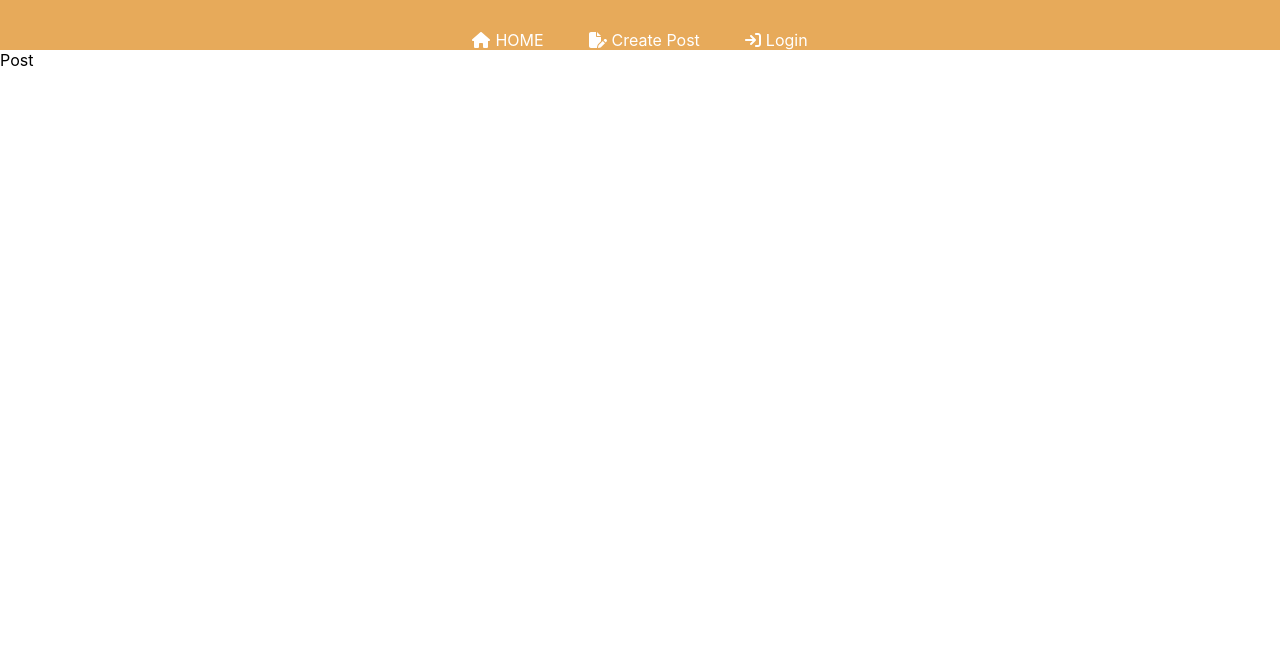
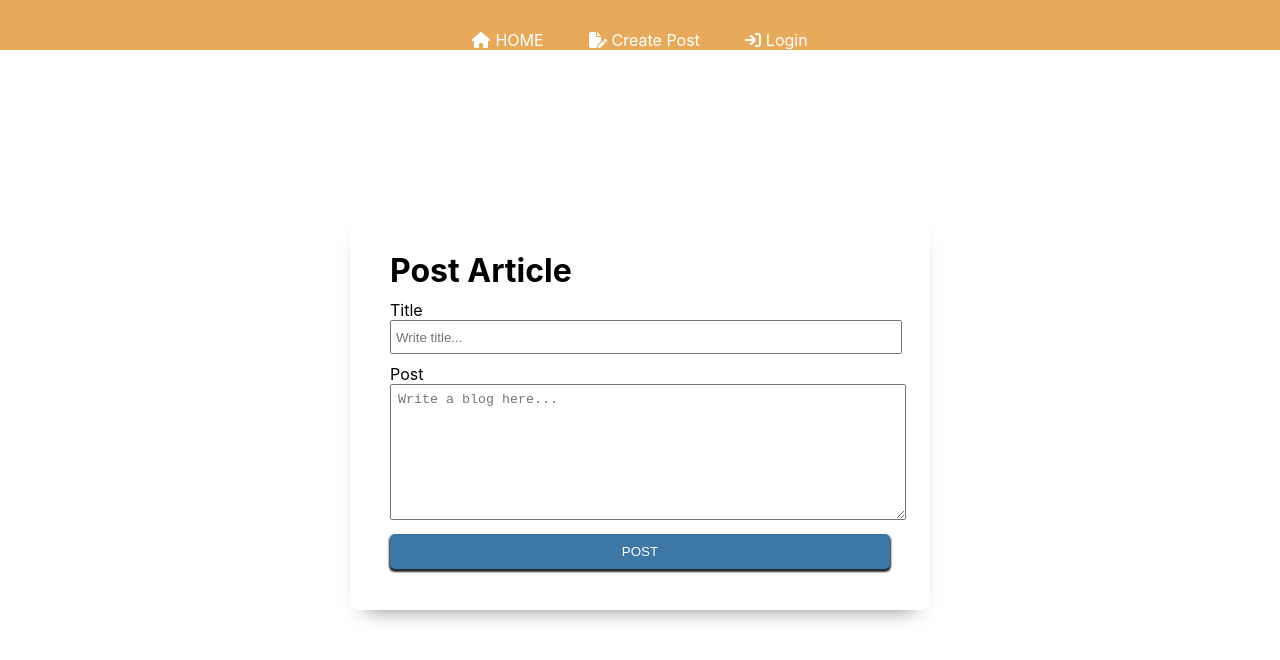
Before and after one commit to Chimoha31/Code_Camp_H, a React (Create React App) app in the folder 04blog_firebase/: page /createPost in a window 1280 px wide. Shown: the top 660 px of the page. Built offline with nearby package versions, Linux system fonts and the light colour scheme; no server answers.

Commit message:
Styling post

```diff
--- /dev/null
+++ b/04blog_firebase/src/components/post/CreatePost.css
@@ -0,0 +1,53 @@
+.createPostPage {
+  display: flex;
+  align-items: center;
+  justify-content: center;
+  height: 90vh;
+}
+
+.postContainer {
+  background-color: white;
+  border-radius: 10px;
+  display: flex;
+  flex-direction: column;
+  justify-content: center;
+  gap: 10px;
+  height: 400px;
+  width: 500px;
+  padding: 0 40px;
+  box-shadow: 0px 13px 21px -16px #616161;
+}
+
+.postContainer h1 {
+  margin: 0;
+}
+
+.postContainer input {
+  width: 100%;
+  height: 30px;
+  outline: none;
+  padding: 0px 4px;
+}
+
+.postContainer textarea {
+  width: 100%;
+  height: 120px;
+  outline: none;
+  padding: 7px;
+}
+
+.postButton {
+  padding: 10px 0;
+  background-color: #3d77a5;
+  border: none;
+  box-shadow: 0px 2px 2px 1px #262525;
+  color: white;
+  border-radius: 5px;
+  cursor: pointer;
+  transition: all 0.3s;
+}
+
+.postButton:hover {
+  transform: translateY(5px);
+  box-shadow: none;
+}
--- a/04blog_firebase/src/components/post/CreatePost.jsx
+++ b/04blog_firebase/src/components/post/CreatePost.jsx
@@ -1,11 +1,43 @@
-import React from 'react'
+import React, { useState } from "react";
+import "./CreatePost.css";
+
 
 const CreatePost = () => {
+  const [title, setTitle] = useState("");
+  const [postText, setPostText] = useState("");
+
+  const handlePost = () => {
+    console.log(title);
+    console.log(postText);
+  };
+
   return (
-    <div>
-      Post
+    <div className="createPostPage">
+      <div className="postContainer">
+        <h1>Post Article</h1>
+        <div className="inputPost">
+          <div>Title</div>
+          <input
+            type="text"
+            placeholder="Write title..."
+            value={title}
+            onChange={(e) => setTitle(e.target.value)}
+          />
+        </div>
+        <div className="inputPost">
+          <div>Post</div>
+          <textarea
+            placeholder="Write a blog here..."
+            value={postText}
+            onChange={(e) => setPostText(e.target.value)}
+          ></textarea>
+        </div>
+        <button className="postButton" onClick={handlePost}>
+          POST
+        </button>
+      </div>
     </div>
-  )
-}
+  );
+};
 
-export default CreatePost
+export default CreatePost;
```
